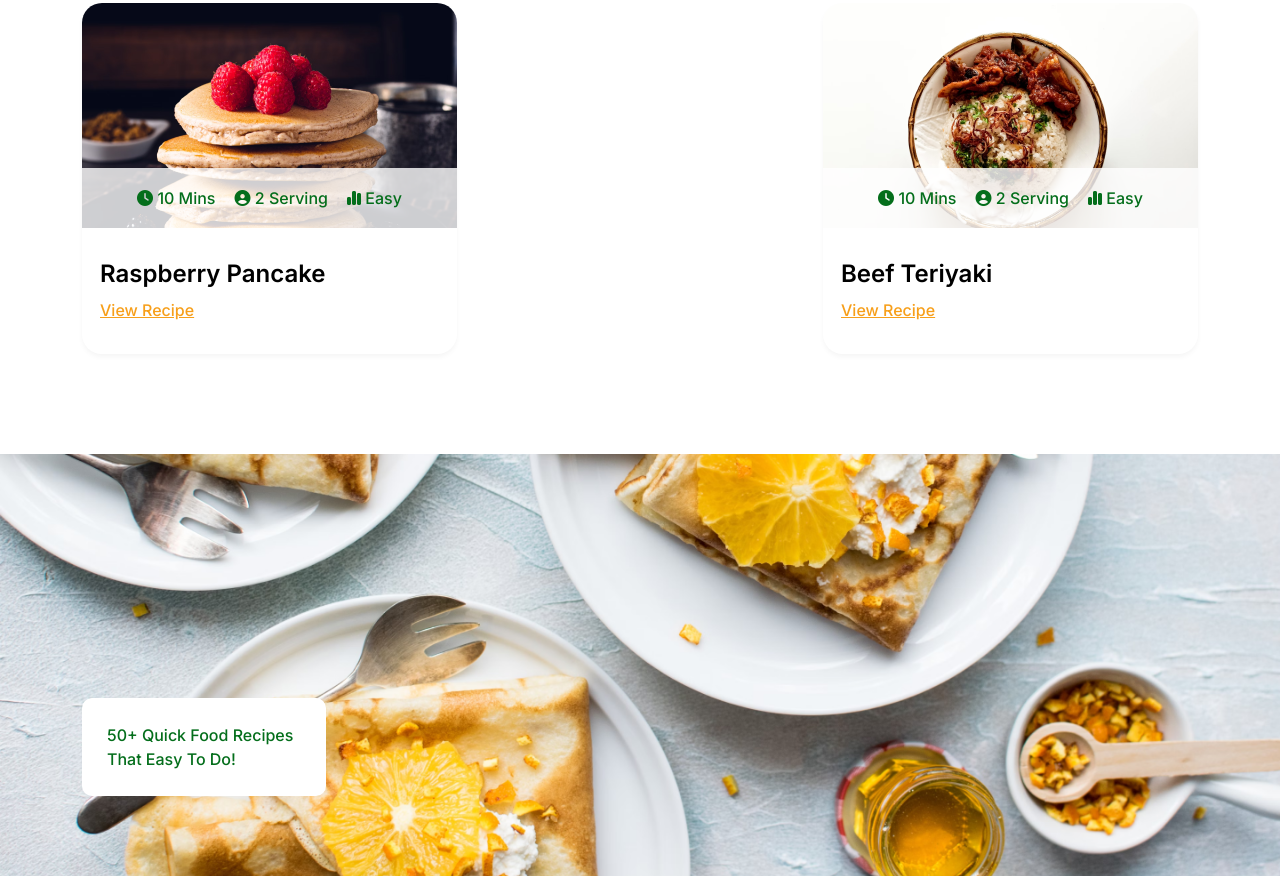
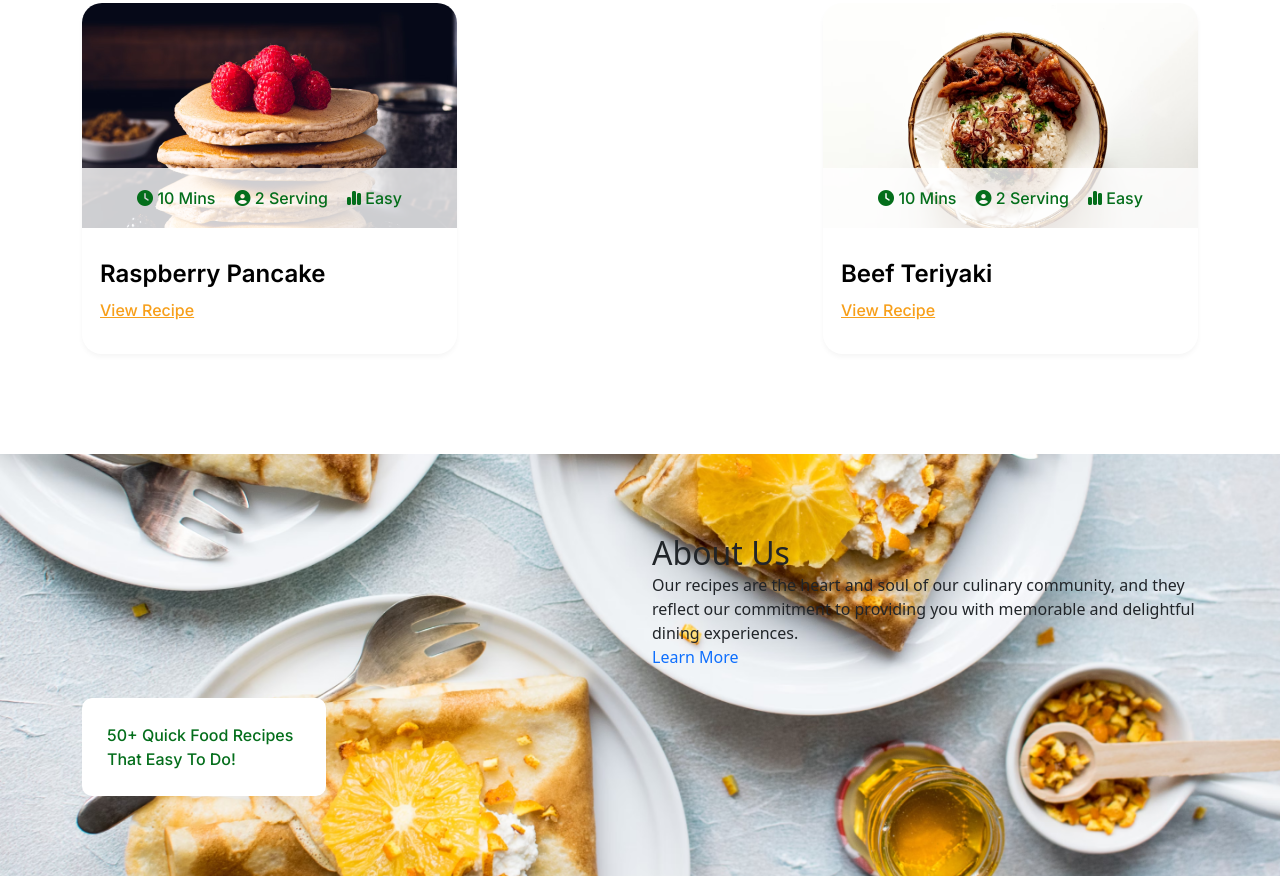
Before and after one commit to hossain-mahmud/Recipedia-Landing-Page-, a plain HTML site: page index.html in a window 1280 px wide. Shown: the part 1685-2561 px from the top of the page. Drawn offline with nearby package versions, Linux system fonts and the light colour scheme.

Commit message:
abou part update

```diff
--- a/index.html
+++ b/index.html
@@ -250,6 +250,17 @@
             That Easy To Do!</p>
         </div>
       </div>
+      <div class="col-lg-6">
+        <div class="about_right">
+          <div class="about_right_text">
+            <h2>About Us</h2>
+            <p>Our recipes are the heart and soul of our culinary community, and they reflect our commitment to providing you with memorable and delightful dining experiences.</p>
+          </div>
+          <div class="about_button">
+            <a href="#">Learn More</a>
+          </div>
+        </div>
+      </div>
     </div>
   </div>
 </section>
```
